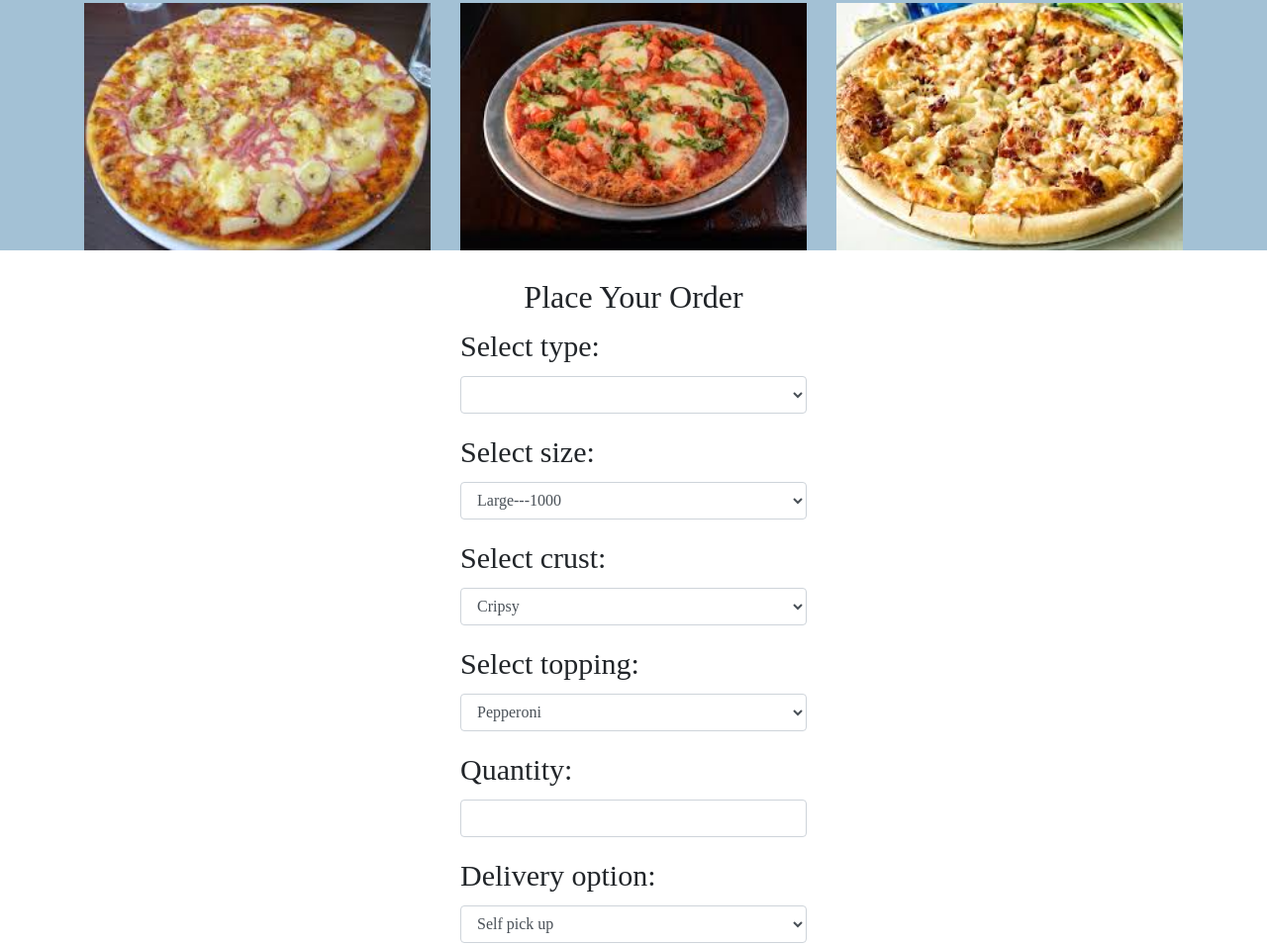
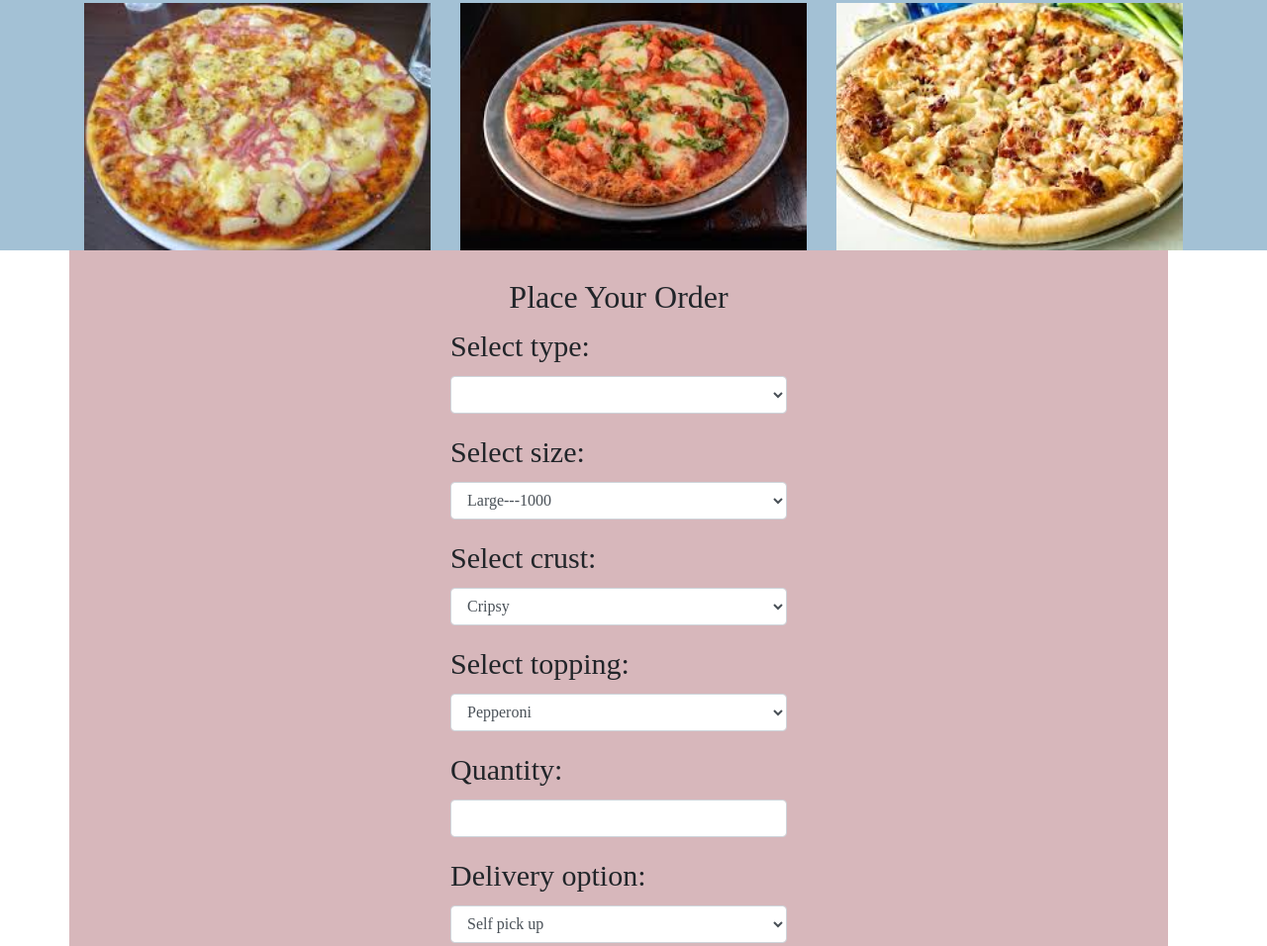
Before and after one commit to Wambuilucy/piza-hub, a plain HTML site: page index.html in a window 1280 px wide. Shown: the part 1429-2385 px from the top of the page at 99% size. Drawn offline with nearby package versions, Linux system fonts and the light colour scheme; files that its build step writes are made by us from their sources; files whose address does not match are found by name; a web font is replaced by a local one.

Commit message:
Added color to the image

```diff
--- a/index.html
+++ b/index.html
@@ -136,9 +136,9 @@
     </div>
 
     <div class="container">
-    <div class="row">
+    <div class="row" style="background-color:#d7b7bb; height: 100%; width: 100%;">
         <div class="col-md-4 mx-auto py-2">
-            <form id = "myForm">
+            <form id = "myForm" style="background-color: #d7b7bb;">
                 <h2>Place Your Order</h2>
                 <div class="form-group">
                     <label for="sel1">Select type:</label>
```
